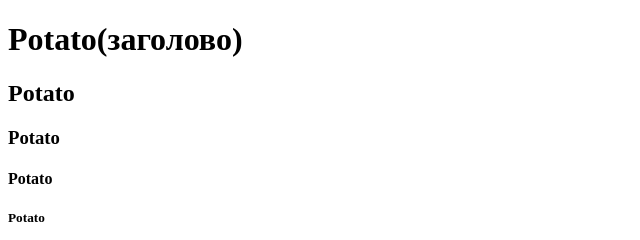
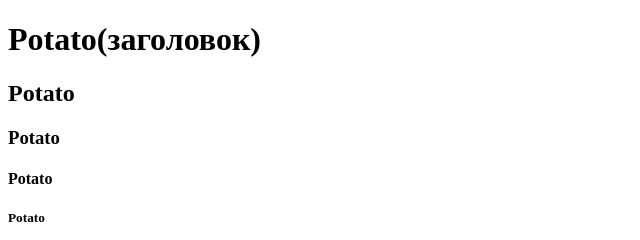
Before and after one commit to Albon2102/Potato, a plain HTML site: page index.html in a window 1280 px wide. Shown: the top 240 px of the page, 0-640 px from the left. Drawn offline with Linux system fonts and the light colour scheme.

Commit message:
Update index.html

```diff
--- a/index.html
+++ b/index.html
@@ -4,7 +4,7 @@
     <title>Mega Potato</title>
   </head>
   <body>
-    <h1>Potato(заголово)</h1>
+    <h1>Potato(заголовок)</h1>
     <h2>Potato</h2>
     <h3>Potato</h3>
     <h4>Potato</h4>
```
